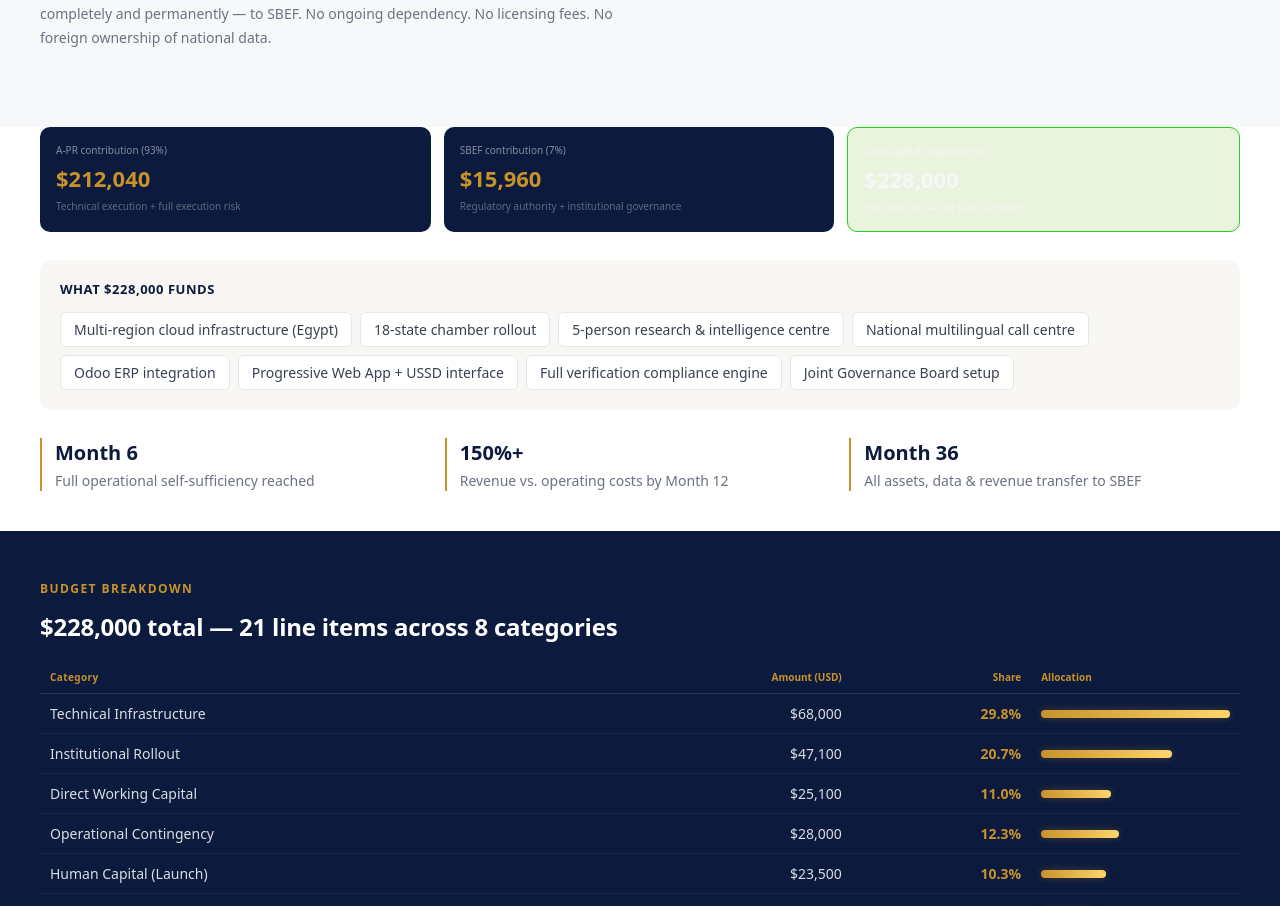
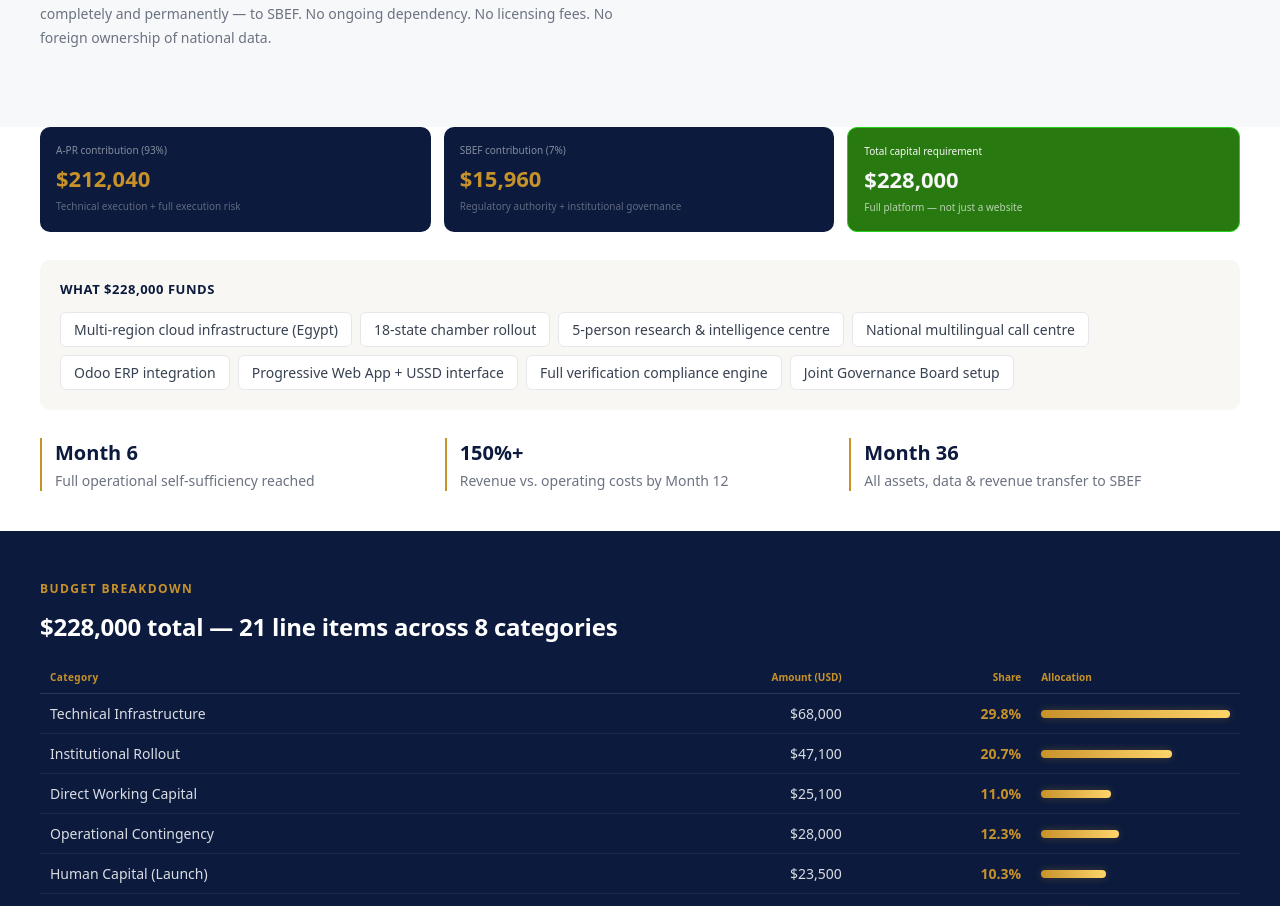
Before and after one commit to nafisa137/Sudan-Business-Gate, a Next.js app: page /budget in a window 1280 px wide. Shown: the part 1528-2434 px from the top of the page. Built offline with nearby package versions, Linux system fonts and the light colour scheme.

Commit message:
Update homepage

```diff
--- a/app/budget/budget.css
+++ b/app/budget/budget.css
@@ -351,7 +351,7 @@ body { font-size: 13px; }
 }
 
 .capital-card-green {
-  background: #EAF3DE;
+  background: #287a10;
   border: .5px solid #23d11a;
 }
 
```
